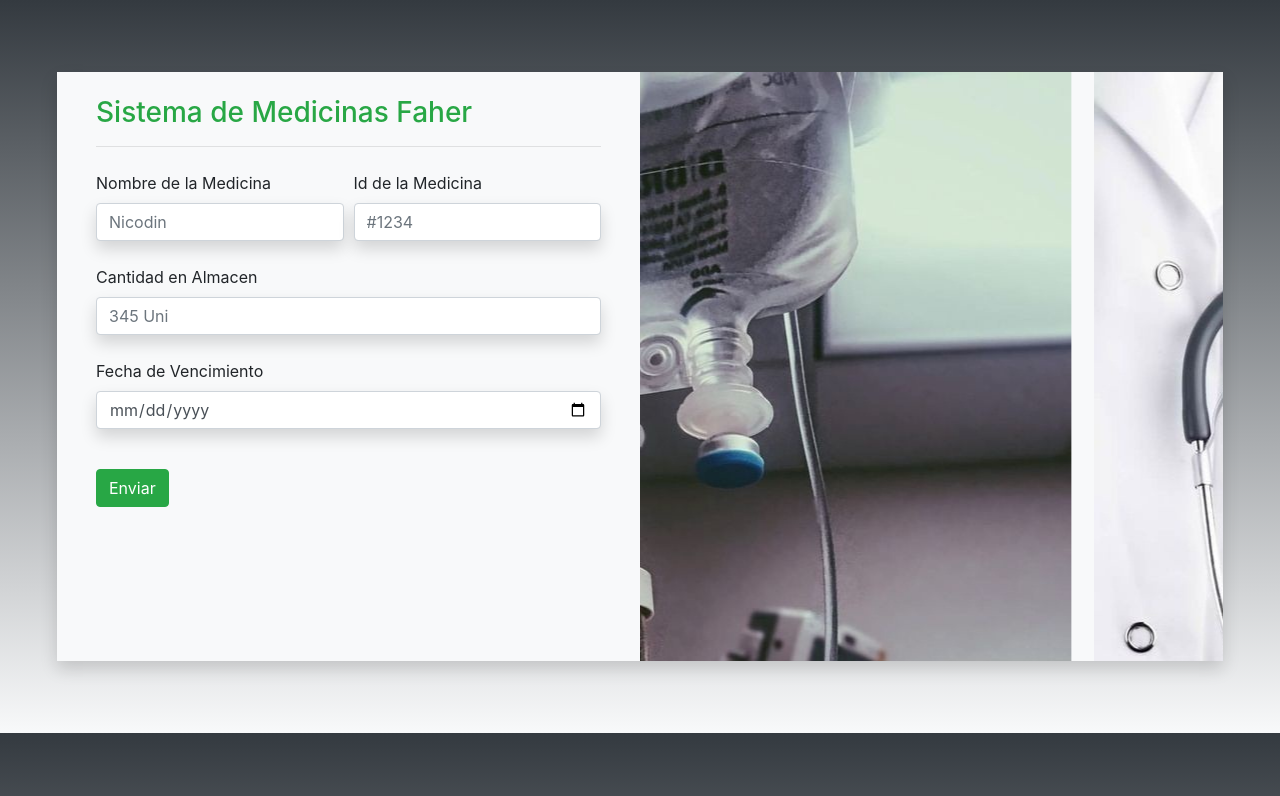
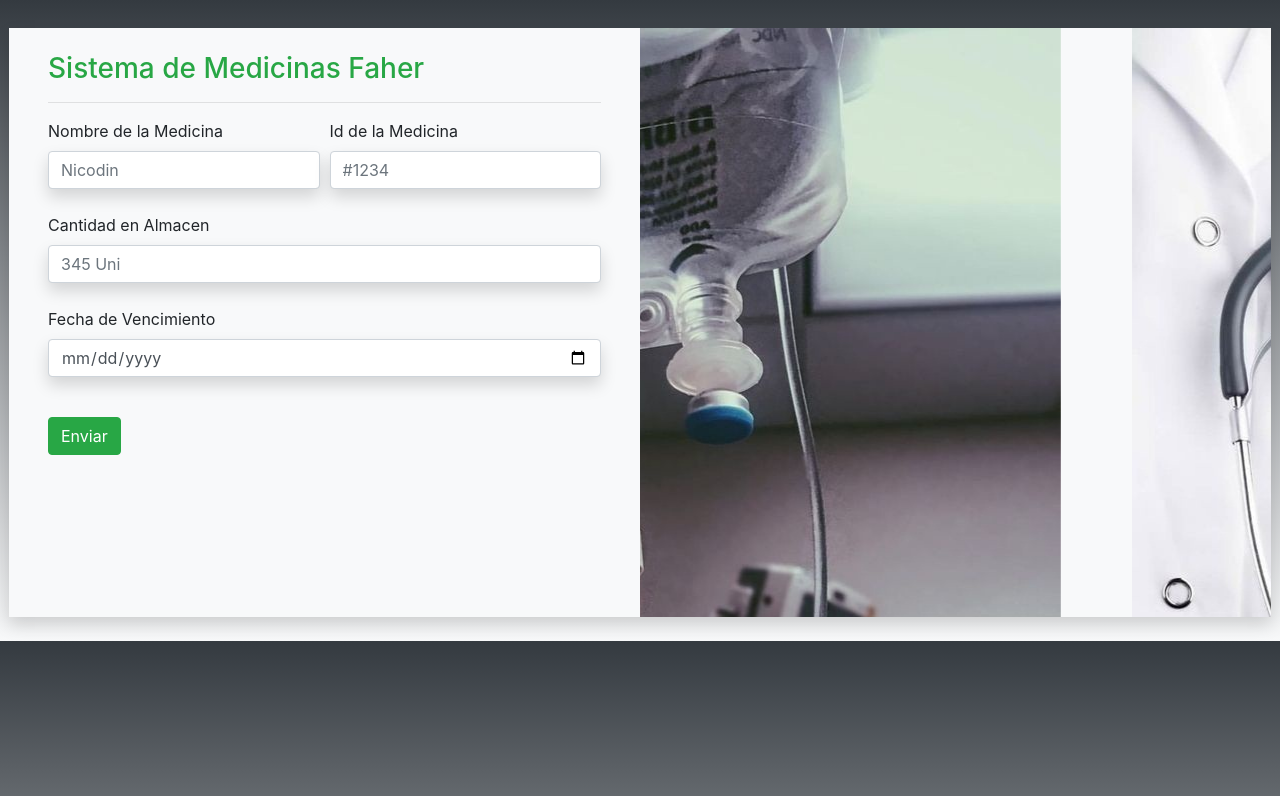
Before and after one commit to Rafael-Alvarado/pagina.io, a plain HTML site: page index.html in a window 1280 px wide. Drawn offline with nearby package versions, Linux system fonts and the light colour scheme.

Commit message:
ultimo comit

```diff
--- a/index.html
+++ b/index.html
@@ -16,13 +16,13 @@
   </head>
   <body class="men p-4">
 
-     <div class="m-5">
+     <div class=" mt-1">
         <div class="row shadow bg-light ">
           <div class="col-sm-6">
                 <form class="p-4">
                   <h3 class="text-success">Sistema de Medicinas Faher</h3>
                   <hr>
-                  <div class="form-row mt-4">
+                  <div class="form-row mt-1">
                     <div class="form-group col-md-6">
                       <label for="inputEmail4">Nombre de la Medicina</label>
                       <input type="text" class="form-control shadow" id="inputEmail4" placeholder="Nicodin">
```
